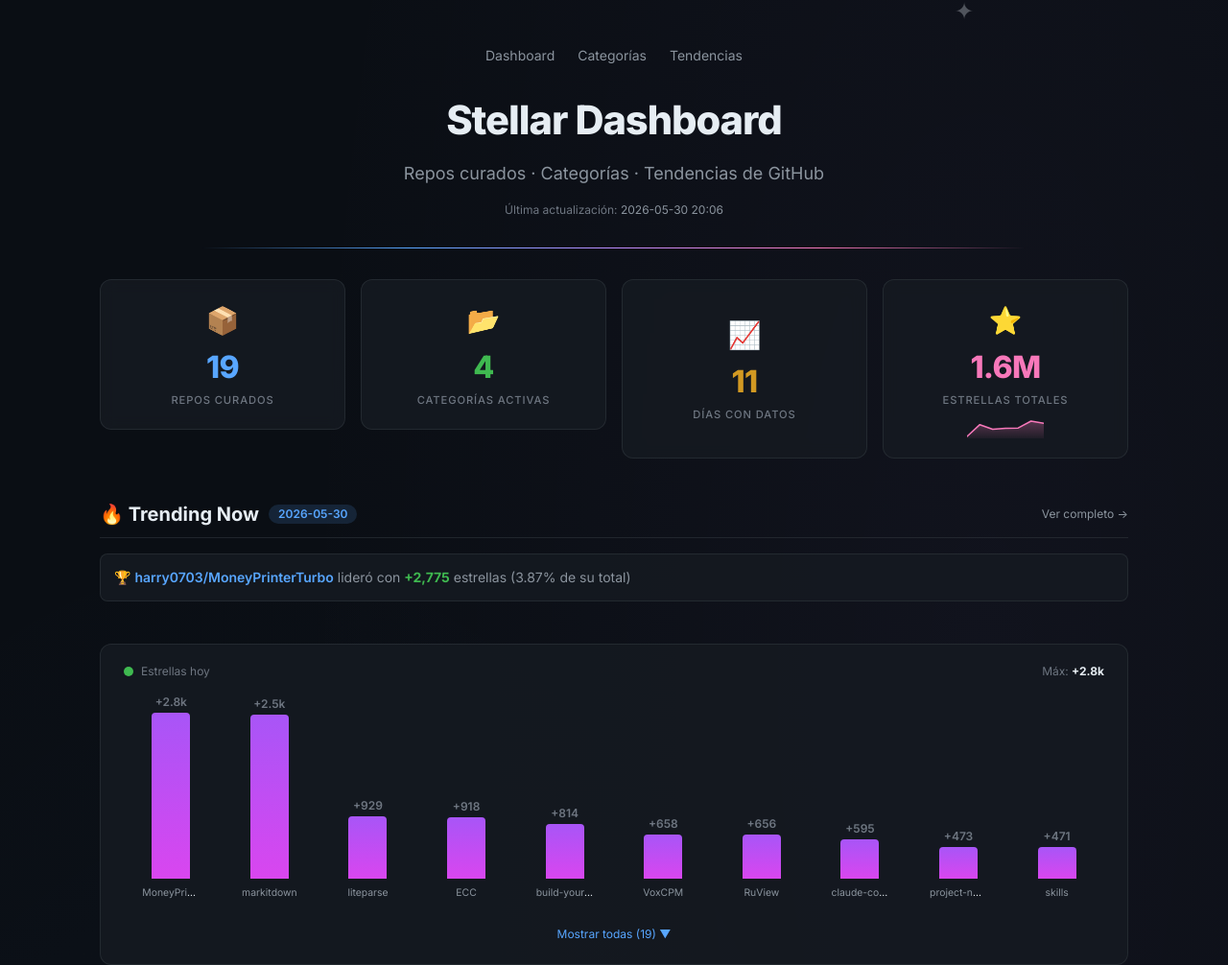
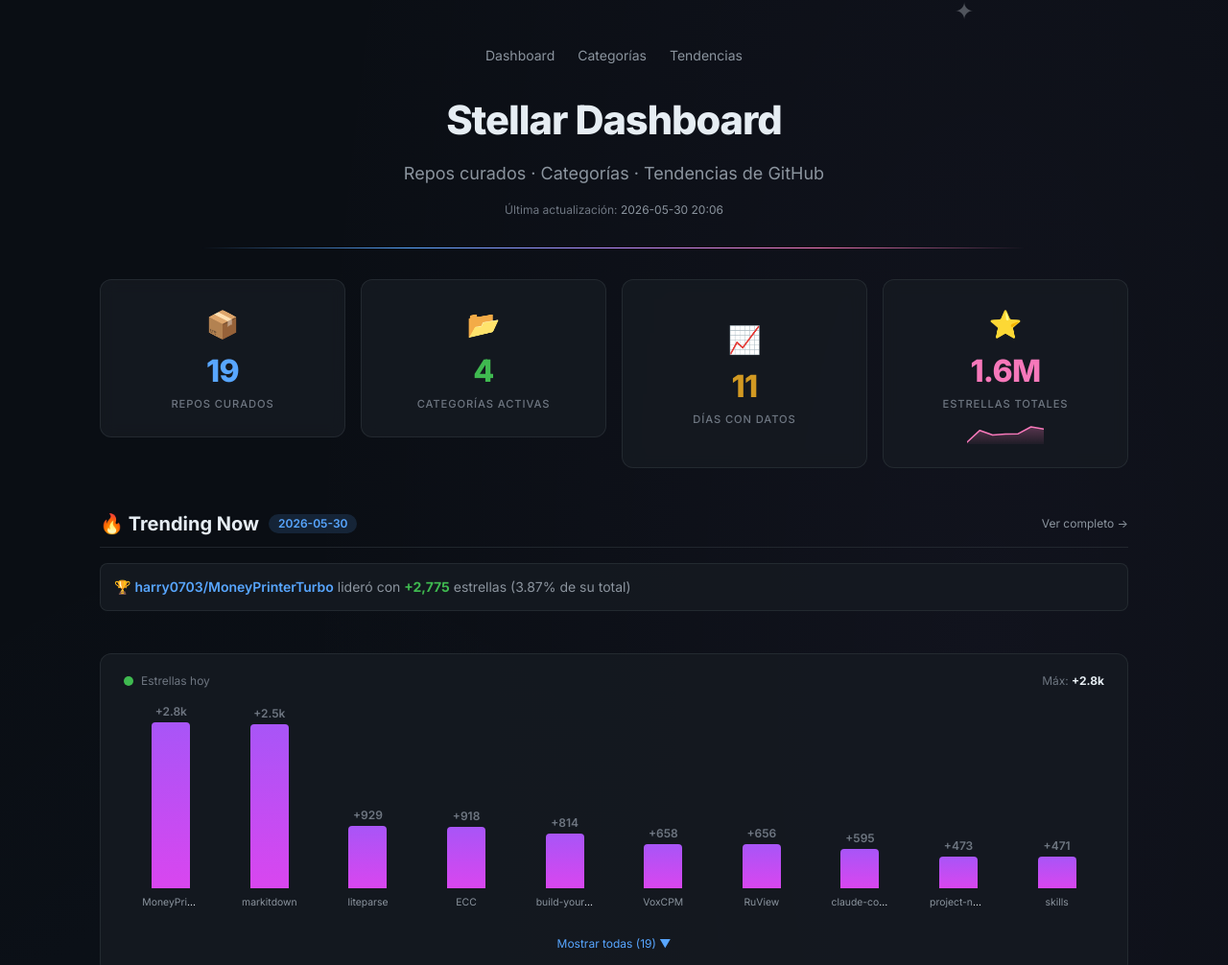
Before and after one commit to alexeisveliz95/stellar-dashboard, an Astro site: page / in a window 1280 px wide. Shown: the top 1006 px of the page at 96% size. Built offline with nearby package versions, Linux system fonts and the light colour scheme; Astro itself is replaced by a stand-in of ours; some packages are replaced by stand-ins of ours.

Commit message:
fix: equalize stat card heights by removing min-height
- Remove min-height from stat-card (grid handles equal heights)
- Use flex: 1 on stat-content for uniform expansion
- Add flex-direction: column for proper vertical alignment
- Increase padding to 24px for better visual balance

```diff
--- a/src/components/StatsCards.astro
+++ b/src/components/StatsCards.astro
@@ -73,9 +73,8 @@
     cursor: default;
     position: relative;
     overflow: hidden;
-    min-height: 140px;
     display: flex;
-    align-items: center;
+    flex-direction: column;
     justify-content: center;
   }
 
@@ -87,8 +86,13 @@
 
   .stat-content {
     text-align: center;
-    padding: 20px 16px;
+    padding: 24px 16px;
     width: 100%;
+    flex: 1;
+    display: flex;
+    flex-direction: column;
+    justify-content: center;
+    align-items: center;
   }
 
   .stat-icon {
@@ -113,7 +117,7 @@
   }
 
   .stat-sparkline {
-    margin-top: 10px;
+    margin-top: 12px;
     display: flex;
     justify-content: center;
   }
@@ -135,9 +139,6 @@
       grid-template-columns: repeat(2, 1fr);
       gap: 10px;
     }
-    .stat-card {
-      min-height: 120px;
-    }
     .stat-content {
       padding: 16px 12px;
     }
```
